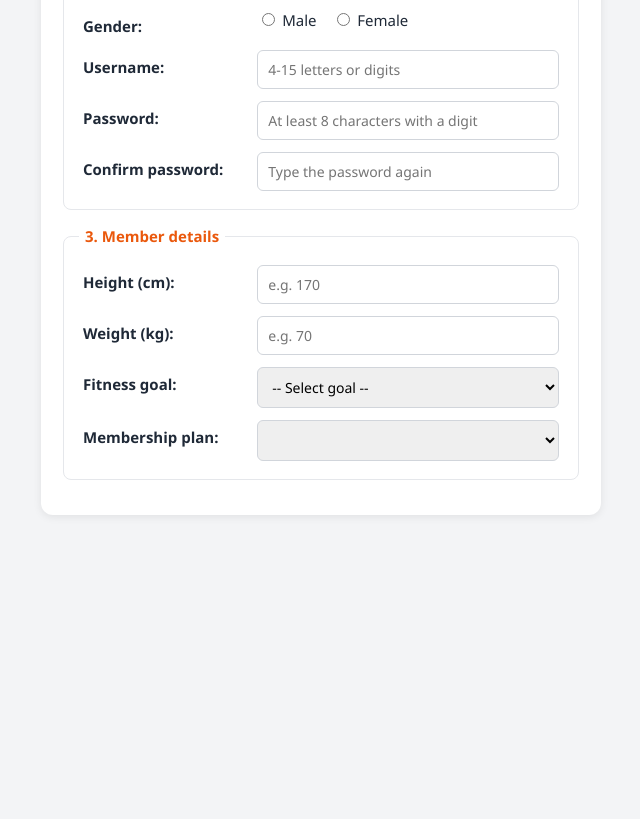
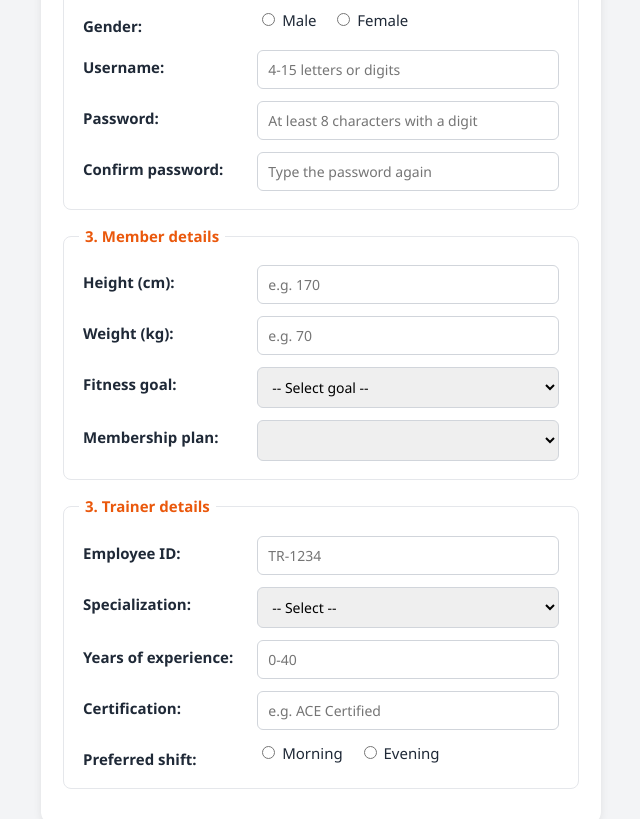
Before and after one commit to Mirza-Rakib/fall-26-27-gym-management-system, a plain HTML site: page register.html in a window 1280 px wide. Shown: the part 613-1432 px from the top of the page, without its empty margins (319-959 px from the left). Before the commit the page ends 1173 px from the top, so only its background shows below. Drawn offline with Linux system fonts and the light colour scheme.

Commit message:
Add trainer fields to sign up form

```diff
--- a/register.html
+++ b/register.html
@@ -150,3 +150,48 @@
           </fieldset>
 
           <!-- Step 3b: Trainer only -->
+          <fieldset id="trainerFields" class="type-fields">
+            <legend>3. Trainer details</legend>
+            <table class="form-table">
+              <tr>
+                <td><label for="employeeId">Employee ID:</label></td>
+                <td><input type="text" id="employeeId" name="employeeId" placeholder="TR-1234">
+                    <span class="error" id="employeeIdError"></span></td>
+              </tr>
+              <tr>
+                <td><label for="trainerSpecial">Specialization:</label></td>
+                <td>
+                  <select id="trainerSpecial" name="trainerSpecial">
+                    <option value="">-- Select --</option>
+                    <option value="Strength">Strength</option>
+                    <option value="Cardio">Cardio</option>
+                    <option value="Yoga">Yoga</option>
+                    <option value="HIIT">HIIT</option>
+                  </select>
+                  <span class="error" id="trainerSpecialError"></span>
+                </td>
+              </tr>
+              <tr>
+                <td><label for="trainerExperience">Years of experience:</label></td>
+                <td><input type="number" id="trainerExperience" name="trainerExperience" min="0" max="40" placeholder="0-40">
+                    <span class="error" id="trainerExperienceError"></span></td>
+              </tr>
+              <tr>
+                <td><label for="certification">Certification:</label></td>
+                <td><input type="text" id="certification" name="certification" placeholder="e.g. ACE Certified">
+                    <span class="error" id="certificationError"></span></td>
+              </tr>
+              <tr>
+                <td>Preferred shift:</td>
+                <td>
+                  <input type="radio" id="shiftMorning" name="shift" value="Morning">
+                  <label for="shiftMorning" class="option-label">Morning</label>
+                  <input type="radio" id="shiftEvening" name="shift" value="Evening">
+                  <label for="shiftEvening" class="option-label">Evening</label>
+                  <span class="error" id="shiftError"></span>
+                </td>
+              </tr>
+            </table>
+          </fieldset>
+
+          <!-- Step 3c: Nutritionist only -->
```
